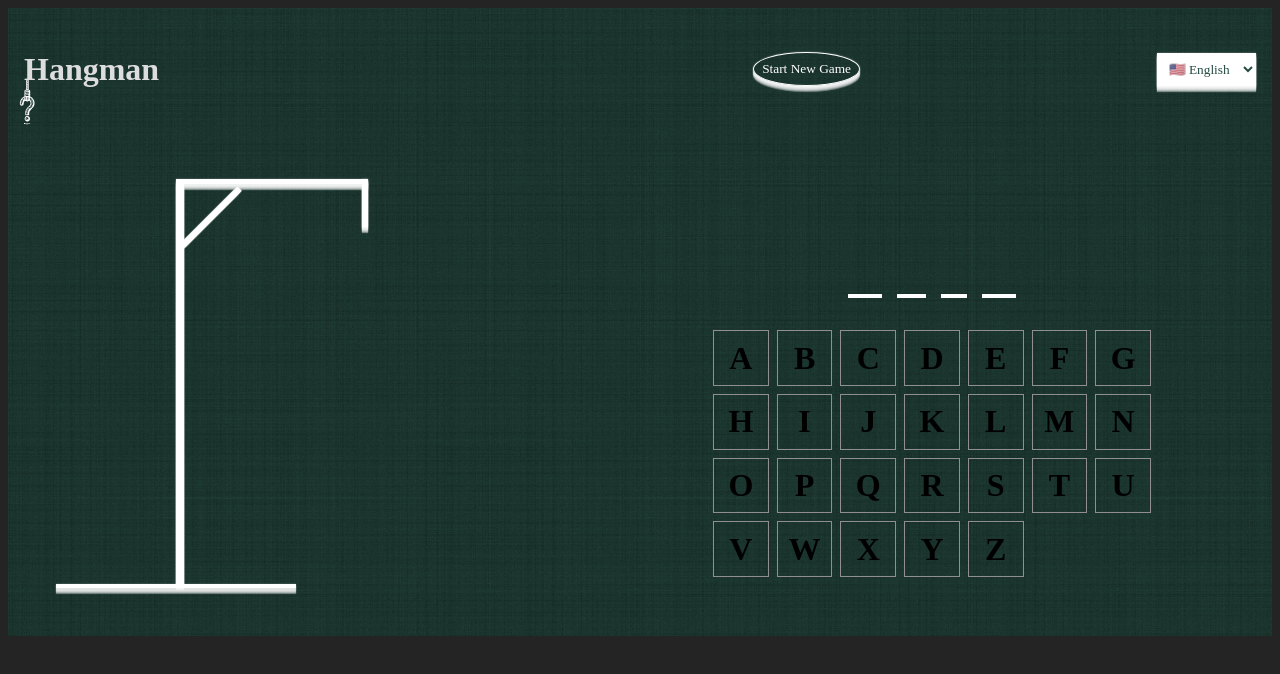
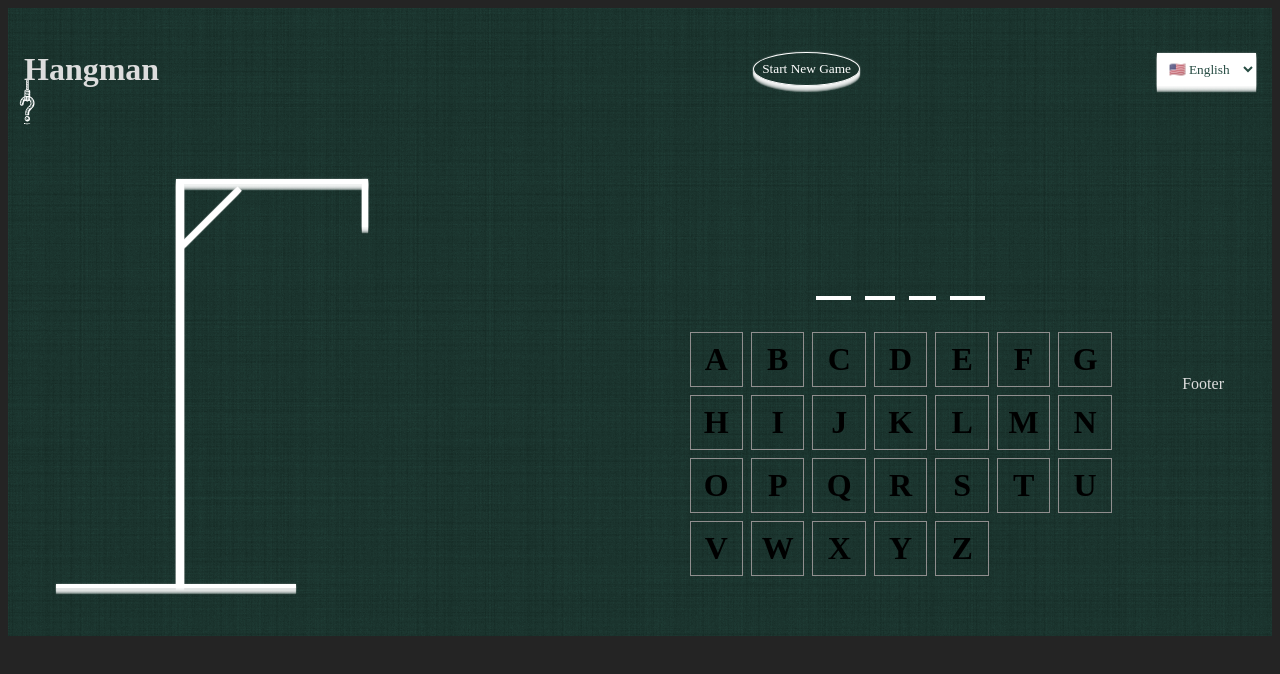
Before and after one commit to franeCode/hangman, a React (Vite) app: page / in a window 1280 px wide. Shown: the top 674 px of the page. Built offline with nearby package versions, Linux system fonts and the light colour scheme; a web font is replaced by a local one.

Commit message:
feat: footer added

```diff
--- a/src/App.tsx
+++ b/src/App.tsx
@@ -6,6 +6,7 @@ import { GameDrawing } from './components/GameDrawing';
 import { GameWords } from './components/GameWords';
 import { GameKeyboard } from './components/GameKeyboard';
 import { GameHeader } from './components/GameHeader';
+import { Footer } from './components/Footer';
 
 const englishWordsArray: string[] = (englishWords as { commonWords: string[] }).commonWords;
 const germanWordsArray: string[] = germanWords as string[];
@@ -117,6 +118,7 @@ function App() {
             alphabet={alphabet}
           />
         </div>
+        <Footer />
       </div>
     </>
   )
--- /dev/null
+++ b/src/components/Footer.tsx
@@ -0,0 +1,7 @@
+export function Footer() {
+    return (
+        <>
+            <div className="footer">Footer</div>
+        </>
+    )
+}
```
